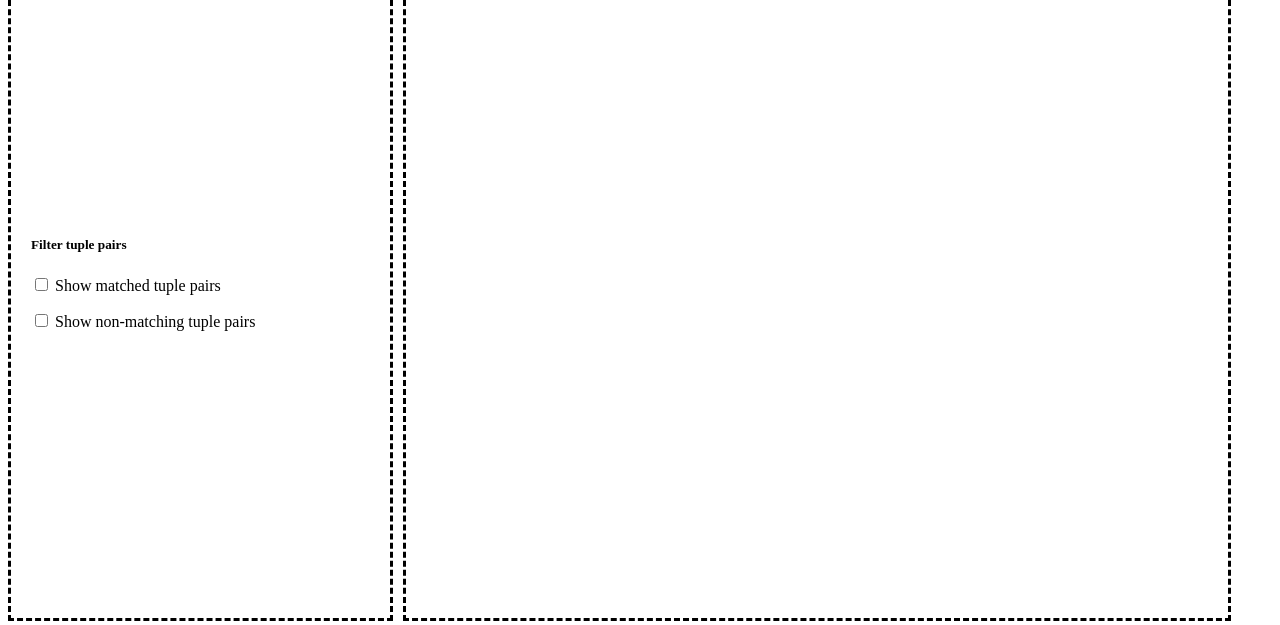
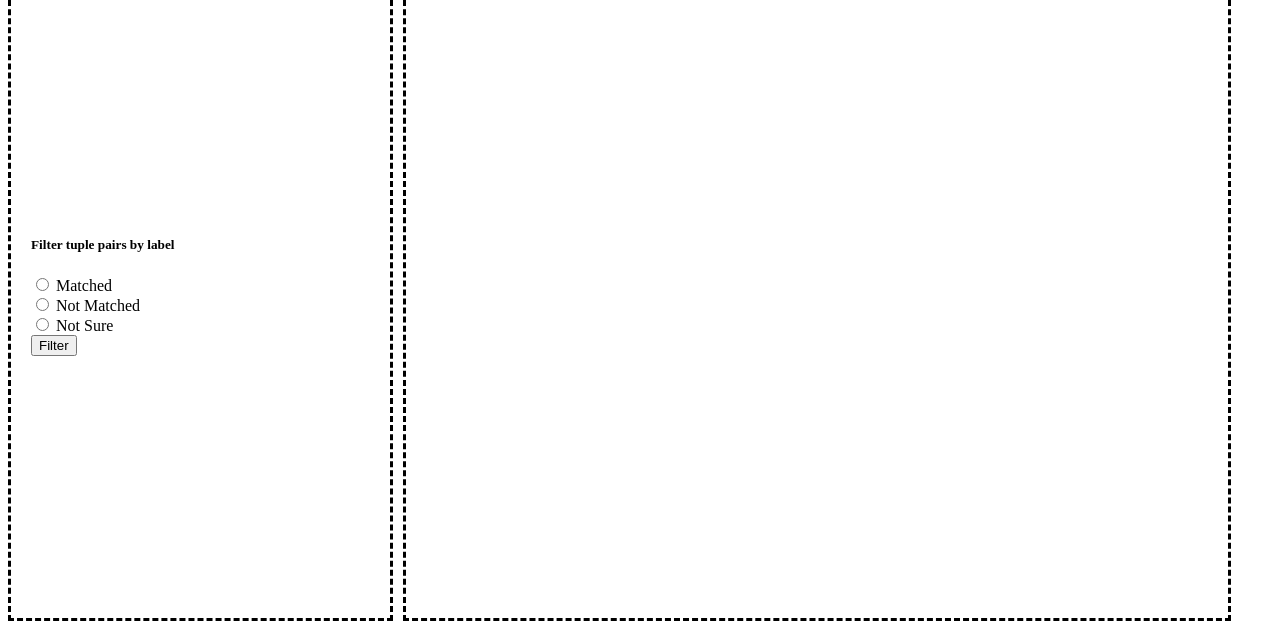
Before and after one commit to anhaidgroup/py_labeler, a Python web app: template view/templates/main_window.html in a window 1280 px wide. Shown: the part 315-940 px from the top of the page. Run offline with Jinja, Linux system fonts and the light colour scheme; the template is opened without the code that fills it, so the values that code supplies are empty; some libraries are stand-ins or nearby versions.

Commit message:
working filtering

```diff
--- a/Main.py
+++ b/Main.py
@@ -86,7 +86,7 @@ channel = QWebChannel(main_page)
 main_page.setWebChannel(channel)
 
 # add controllers to the channel
-filter_controller = FilterController(main_page)
+filter_controller = FilterController(main_page, data_frame=df)
 stats_controller = StatsController(main_page)
 pagination_contoller = PaginationController(main_page)
 pagination_contoller.set_data(data_frame=df)
--- a/utils/Constants.py
+++ b/utils/Constants.py
@@ -1,4 +1,5 @@
 MATCH = "Yes"
 NON_MATCH = "Unlabeled"
+NOT_SURE = "Not-Sure"
 COUNT_PER_PAGE = 20
 CURRENT_PAGE = 1
--- a/view/templates/main_window.html
+++ b/view/templates/main_window.html
@@ -107,8 +107,13 @@
     <script src="https://ajax.googleapis.com/ajax/libs/jquery/3.1.1/jquery.min.js"></script>
     <script src="../js/jquery.loadTemplate.min.js"></script>
     <script type="text/javascript">
+        function filterTuples() {
+            new QWebChannel(qt.webChannelTransport, function (channel) {
+                channel.objects.filter_controller.get_filtered_tuple_pairs(document.querySelector('.filter:checked').value);
+            });
+        }
+
         function changePage(pageNumber) {
-            alert(pageNumber);
             new QWebChannel(qt.webChannelTransport, function (channel) {
                 {# todo 3/26/17 change function name #}
                 channel.objects.pagination_controller.get_page_html(pageNumber);
@@ -138,15 +143,23 @@
         </p>
     </div>
     <div id="filter_pane">
-        <h5>Filter tuple pairs</h5>
-        <p>
-            <input type="checkbox" id="show_matched"/>
-            <label>Show matched tuple pairs</label></p>
-        <p>
-            <input type="checkbox" id="show_non_matched"/>
-            <label>Show non-matching tuple pairs</label>
-        </p>
-
+        <h5>Filter tuple pairs by label</h5>
+        <form action="">
+            <input type="radio" class="filter" name="filter" value="Yes"> Matched<br>
+            <input type="radio" class="filter" name="filter" value="Unlabeled"> Not Matched<br>
+            <input type="radio" class="filter" name="filter" value="Not-Sure"> Not Sure <br>
+            <input type="button" onclick=filterTuples() value="Filter">
+        </form>
+        {#        <form>#}
+        {# todo: remove id field    #}
+        {#            <input type="radio" class="filter-option" id="show_matched" value="matched"/>#}
+        {#            Show matched tuple pairs</br>#}
+        {#            <input type="radio" class="filter-option" id="show_non_matched" value="non-matched"/>#}
+        {#            Show non-matching tuple pairs</br>#}
+        {#            <input type="radio" class="filter-option" id="show_not_sure" value="not-sure"/>#}
+        {#            Show not-sure tuple pairs</br>#}
+        {#            <button onclick=filterTuples()>Filter</button>#}
+        {#        </form>#}
     </div>
 </div>
 
```
Also changed, not shown: controller/FilterController.py (+35 -9 lines).
